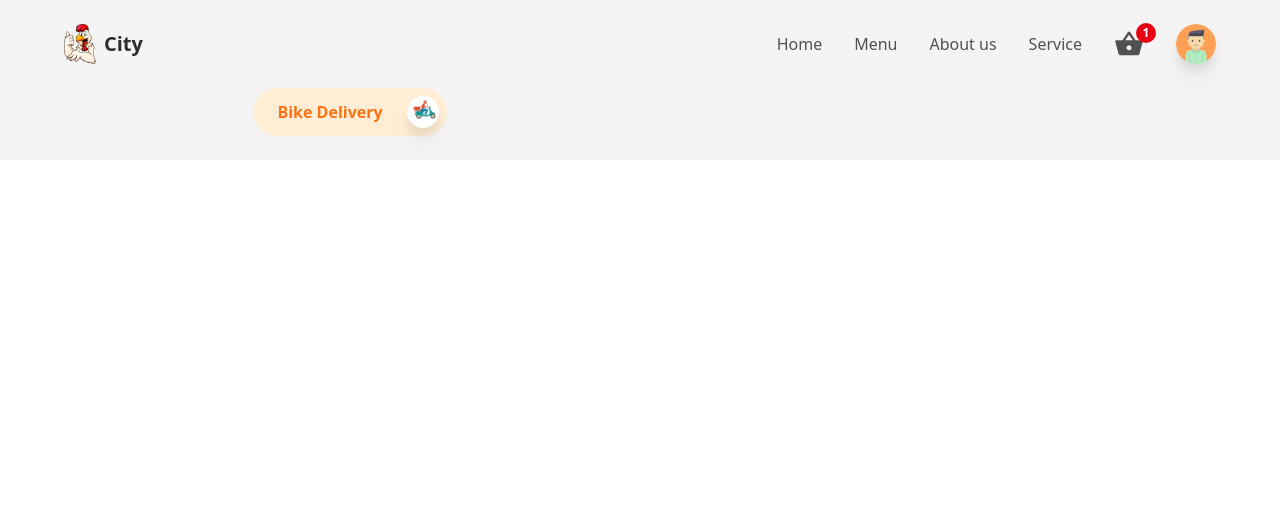
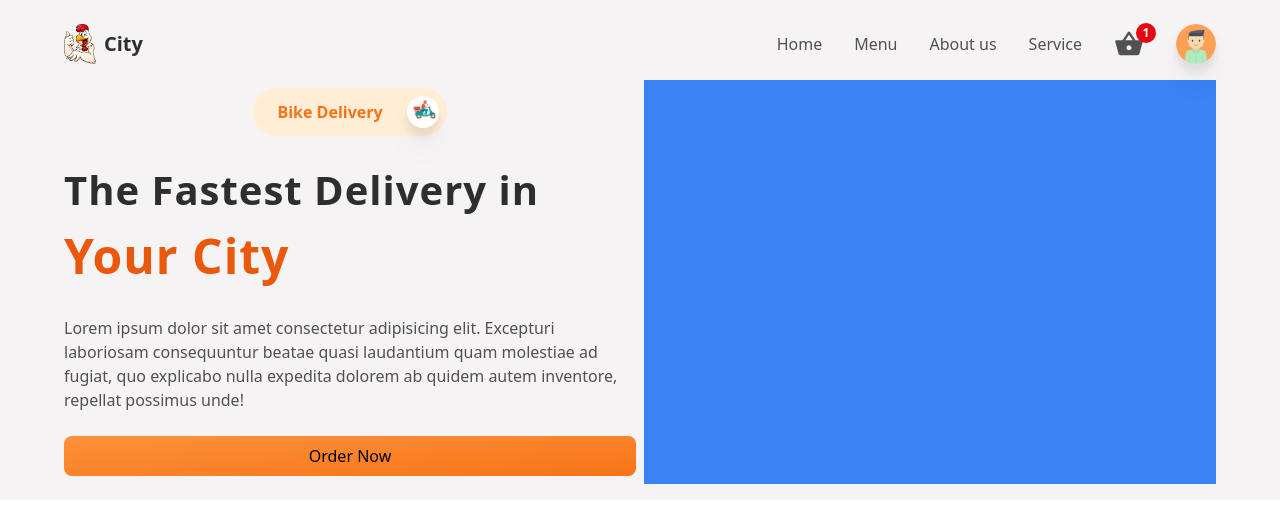
Before and after one commit to Shobhnik13/Food-delivery-app, a React (Vite) app in the folder frontend/: page / in a window 1280 px wide. Shown: the top 522 px of the page. Built offline with nearby package versions, Linux system fonts and the light colour scheme.

Commit message:
made changes in maincontainer section

```diff
--- a/frontend/src/Components/MainContainer.jsx
+++ b/frontend/src/Components/MainContainer.jsx
@@ -6,9 +6,9 @@ const MainContainer = () => {
        {/* mobile view  */}
        {/* grid grid-cols-1  */}
        {/* it will contain every col of the grid as one same sized div  */}
-       <div className="flex flex-col flex-1 py-2 justify-center items-start md:items-center">
+       <div className="flex flex-col flex-1 py-2 justify-center items-start md:items-center gap-6">
         {/* div 1 will contain the headline and bike image  */}
-          <div className='flex items-center gap-2 justify-center bg-orange-100 p-2 rounded-full'>
+          <div className='flex items-center gap-2 justify-center bg-orange-100 p-2 rounded-full '>
             {/* p  */}
           <p className='text-orange-500 font-semibold px-4 py-1'>Bike Delivery</p>
           {/* div for image  */}
@@ -16,15 +16,16 @@ const MainContainer = () => {
             <img src={Delivery} alt="" className='w-full h-full object-contain'/>
           </div>
           </div>
-
-
+        <p className='text-[2.5rem] font-bold tracking-wide text-headingColor'>The Fastest Delivery in <span className='text-orange-600 text-[3rem]'>Your City</span></p>
+        <p className='text-textColor text-center md:text-left'>Lorem ipsum dolor sit amet consectetur adipisicing elit. Excepturi laboriosam consequuntur beatae quasi laudantium quam molestiae ad fugiat, quo explicabo nulla expedita dolorem ab quidem autem inventore, repellat possimus unde!</p>
+        <button className='bg-gradient-to-br from-orange-400 to-orange-500 py-2 rounded-lg hover:shadow-lg w-full transition-all duration-100 ease-in-out'>Order Now</button>
        </div>
 
 
        {/* laptop view  */}
        {/* md:grid-cols-2  */}
        {/* it will contain every col of the grid as the 2 same sized div  */}
-       <div className="flex-1 py-2"></div>
+       <div className="flex-1 py-2 bg-blue-500"></div>
 
     </div>
   )
```
